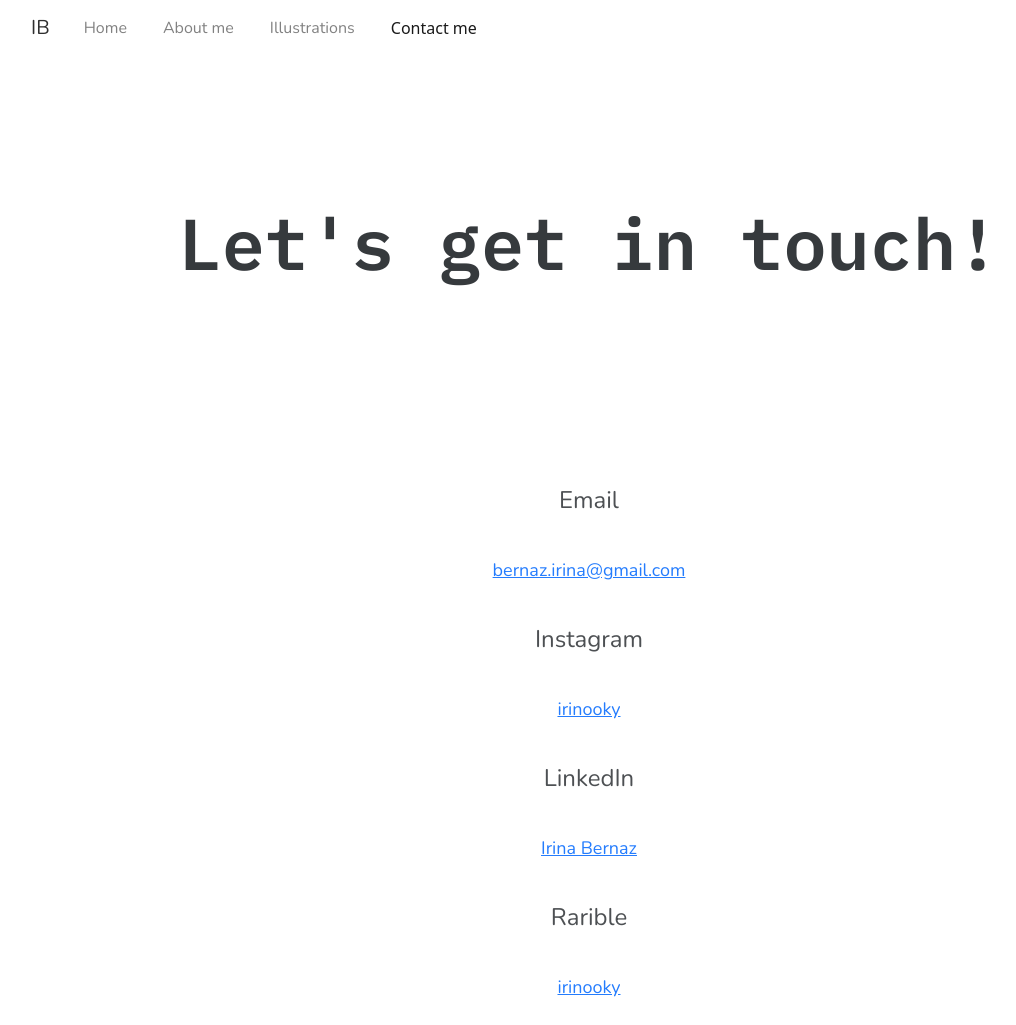
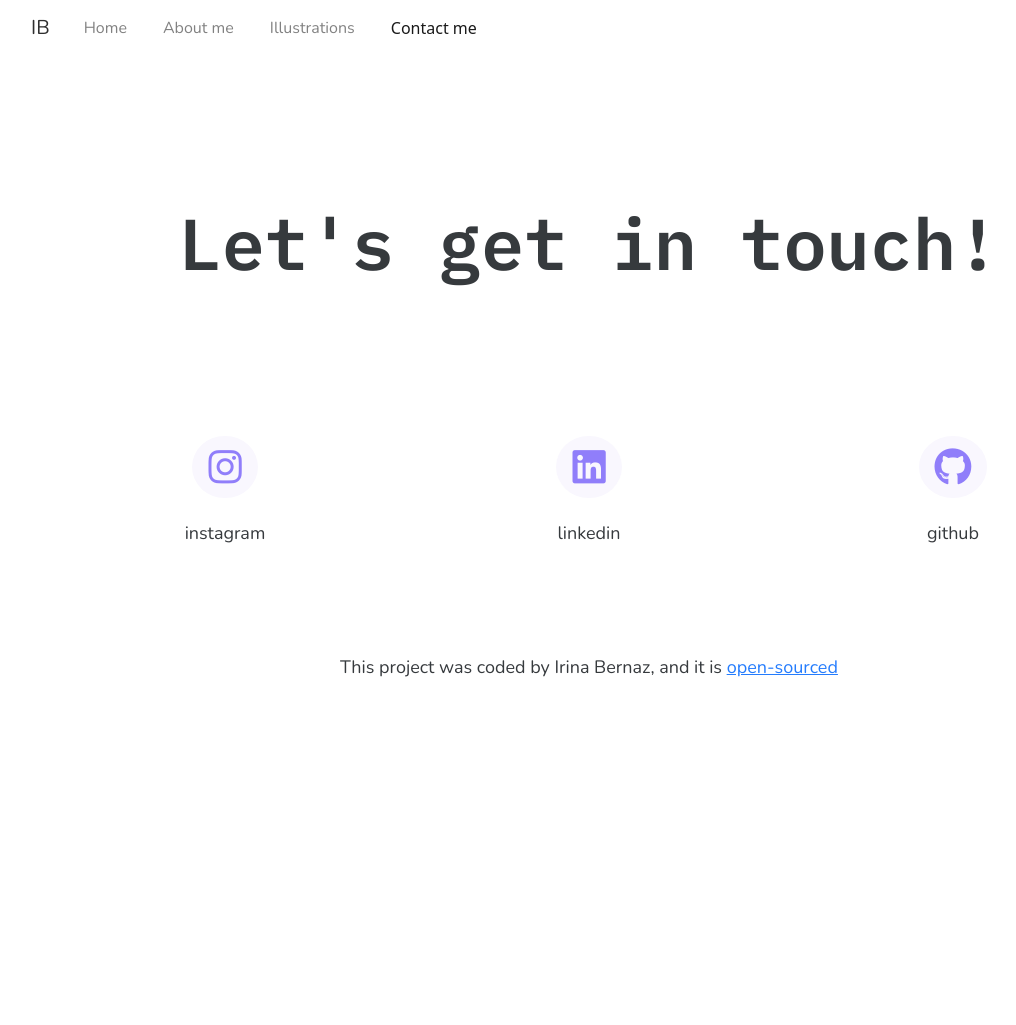
Before and after one commit to irinooky/my-website, a plain HTML site: page contact.html in a window 1280 px wide. Shown: the top 1025 px of the page, without its empty margins (51-1067 px from the left). After the commit the page ends 800 px from the top, so only its background shows below. Drawn offline with nearby package versions, Linux system fonts and the light colour scheme; a web font is replaced by a local one.

Commit message:
made the contact page nicer (added icons)

```diff
--- a/contact.html
+++ b/contact.html
@@ -38,6 +38,10 @@
       crossorigin="anonymous"
     ></script>
     <link rel="stylesheet" href="style.css" />
+    <meta
+      name="description"
+      content="Irina Bernaz is a front-end engineer based in Zürich"
+    />
 
     <title>Front-end developer & artist - Irina Bernaz</title>
   </head>
@@ -102,31 +106,43 @@
 
     <div class="container">
       <h1 id="contact-title">Let's get in touch!</h1>
-      <h3>Email</h3>
-      <p class="text-center">
-        <a href="mailto:bernaz.irina@gmail.com" target="_blank"
-          >bernaz.irina@gmail.com</a
-        >
-      </p>
-      <h3>Instagram</h3>
-      <p class="text-center">
-        <a href="https://www.instagram.com/irinooky/" target="_blank"
-          >irinooky</a
-        >
-      </p>
-      <h3>LinkedIn</h3>
-      <p class="text-center">
-        <a href="https://www.linkedin.com/in/irinabernaz/" target="_blank"
-          >Irina Bernaz</a
-        >
-      </p>
-      <h3>Rarible</h3>
-      <p class="text-center">
-        <a href="https://rarible.com/irinooky" target="_blank">irinooky</a>
-      </p>
+
+      <div class="container icon-container">
+        <div class="container">
+          <div class="row">
+            <div class="col-4">
+              <a
+                href="https://www.instagram.com/irinooky/"
+                title="insta profile"
+                ><i
+                  class="fa-brands fa-instagram fa-2x"
+                  alt="insta-icon"
+                  id="insta-icon"
+                ></i
+              ></a>
+              <p class="text-center">instagram</p>
+            </div>
+            <div class="col-4">
+              <a
+                href="https://www.linkedin.com/in/irinabernaz/"
+                title="linkedin profile"
+                ><i class="fa-brands fa-linkedin fa-2x" id="linkedin-icon"></i
+              ></a>
+              <p class="text-center">linkedin</p>
+            </div>
+
+            <div class="col-4">
+              <a href="https://github.com/irinooky" title="github profile"
+                ><i class="fa-brands fa-github fa-2x" id="github-icon"></i
+              ></a>
+              <p class="text-center">github</p>
+            </div>
+          </div>
+        </div>
+      </div>
     </div>
   </body>
-  <p class="text-center mt-5">
+  <p class="text-center mt-5" id="footer-info">
     This project was coded by Irina Bernaz, and it is
     <a href="https://github.com/irinooky/my-website" target="_blank">
       open-sourced</a
--- a/style.css
+++ b/style.css
@@ -178,6 +178,9 @@ p {
 #contact-title {
   margin: 200px 0;
 }
+#contact-title {
+  margin-bottom: 150px;
+}
 
 #about-paragraph {
   padding-left: 30px;
@@ -203,6 +206,23 @@ footer .icon-container a {
 
   font-size: 18px;
   border-radius: 50%;
+}
+#insta-icon,
+#linkedin-icon,
+#github-icon {
+  background-color: #f9f7fe;
+  padding: 12px 16px;
+  color: #907efa;
+
+  font-size: 38px;
+  border-radius: 50%;
+}
+#insta-icon:hover,
+#linkedin-icon:hover,
+#github-icon:hover {
+  color: white;
+  background-color: #9182ea;
+  transition: all 150ms ease-in-out;
 }
 
 footer .icon-container a:hover {
@@ -296,6 +316,10 @@ footer .contact-box {
   #illustration-title,
   #contact-title {
     font-size: 30px;
+    margin-bottom: 50px;
+  }
+  #footer-info {
+    font-size: 16px;
   }
 }
 @media (max-width: 1000px) {
```
Also changed, not shown: 1 other file.
